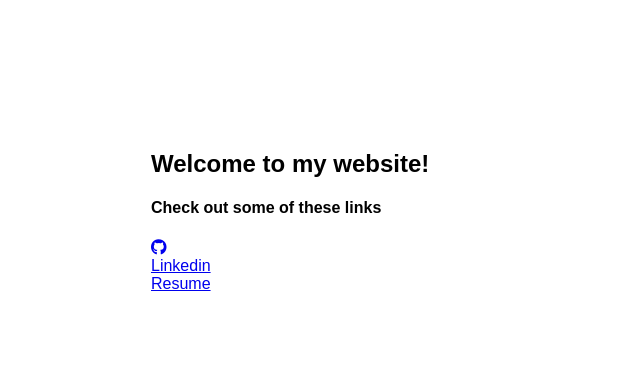
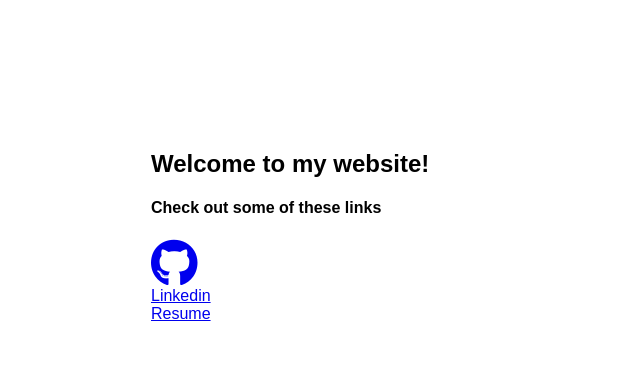
Before and after one commit to OliverCollins/OliverCollins.github.io, a plain HTML site: page index.html in a window 1280 px wide. Shown: the whole page, without its empty margins (0-640 px from the left). Drawn offline with nearby package versions, Linux system fonts and the light colour scheme.

Commit message:
Update index.html

```diff
--- a/index.html
+++ b/index.html
@@ -72,7 +72,7 @@
 		<div id="content">
 			<h2>Welcome to my website!</h2>
 			<h4>Check out some of these links</h4>
-			<a href="https://github.com/OliverCollins"><i class="fa fa-github"></i></a> <br>
+			<a href="https://github.com/OliverCollins"><i class="fa fa-github fa-3x"></i></a> <br>
 			<a href="https://www.linkedin.com/in/collinsoliver">Linkedin</a> <br>
 			<a href="resume.html">Resume</a> <br>
 		</div>
```
